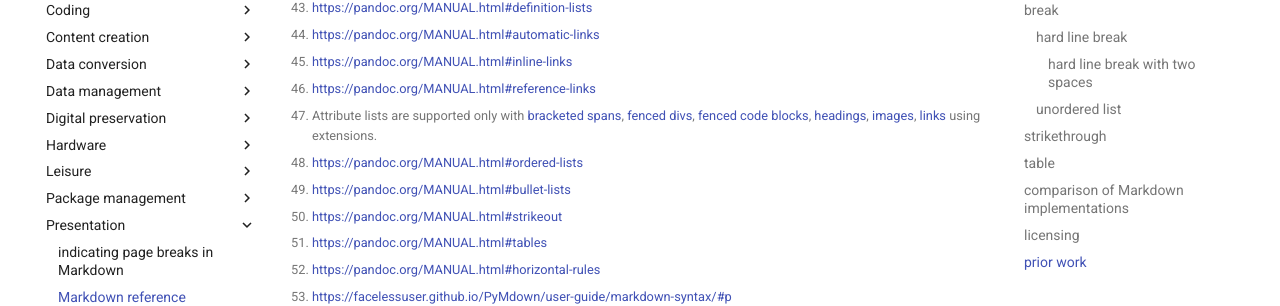
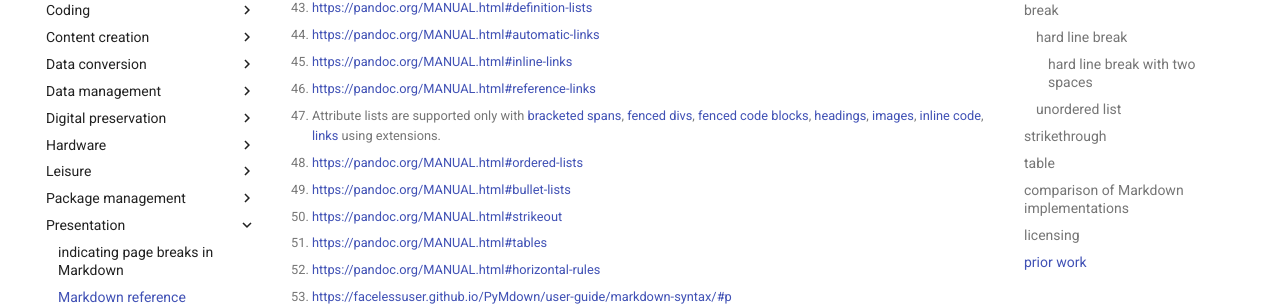
Before and after one commit to oronymzy/tips, an MkDocs documentation site: the page built from docs/Mdwnref.md, in a window 1280 px wide and 900 px high, scrolled down 22581 px. Shown: the part 152-458 px from the top of the window. Built offline with MkDocs 1.6.1 and Material for MkDocs 9.7.7, drawn with Linux system fonts in a browser that asks for light colours; comment, search, counter and statistics services are not loaded.

Commit message:
Add 'inline code' as example of attribute lists supported by Pandoc

```diff
--- a/docs/Mdwnref.md
+++ b/docs/Mdwnref.md
@@ -1089,7 +1089,7 @@ A table is equivalent to the [`<table>`](https://developer.mozilla.org/en-US/doc
 [^pdmlkao]: <https://pandoc.org/MANUAL.html#automatic-links>
 [^pdmlkis]: <https://pandoc.org/MANUAL.html#inline-links>
 [^pdmlkrs]: <https://pandoc.org/MANUAL.html#reference-links>
-[^pdmlatr]: Attribute lists are supported only with [bracketed spans](https://pandoc.org/MANUAL.html#extension-bracketed_spans), [fenced divs](https://pandoc.org/MANUAL.html#extension-fenced_divs), [fenced code blocks](https://pandoc.org/MANUAL.html#extension-fenced_code_attributes), [headings](https://pandoc.org/MANUAL.html#header-identifiers), [images](https://pandoc.org/MANUAL.html#extension-link_attributes), [links](https://pandoc.org/MANUAL.html#extension-link_attributes) using extensions.
+[^pdmlatr]: Attribute lists are supported only with [bracketed spans](https://pandoc.org/MANUAL.html#extension-bracketed_spans), [fenced divs](https://pandoc.org/MANUAL.html#extension-fenced_divs), [fenced code blocks](https://pandoc.org/MANUAL.html#extension-fenced_code_attributes), [headings](https://pandoc.org/MANUAL.html#header-identifiers), [images](https://pandoc.org/MANUAL.html#extension-link_attributes), [inline code](https://pandoc.org/MANUAL.html#extension-inline_code_attributes), [links](https://pandoc.org/MANUAL.html#extension-link_attributes) using extensions.
 [^pdmlord]: <https://pandoc.org/MANUAL.html#ordered-lists>
 [^pdmlurd]: <https://pandoc.org/MANUAL.html#bullet-lists>
 [^pdmstrk]: <https://pandoc.org/MANUAL.html#strikeout>
```
